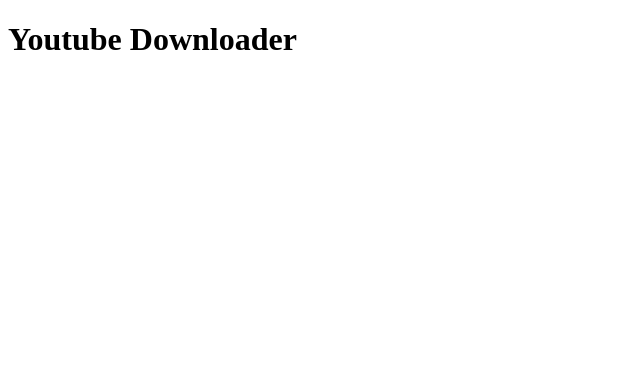
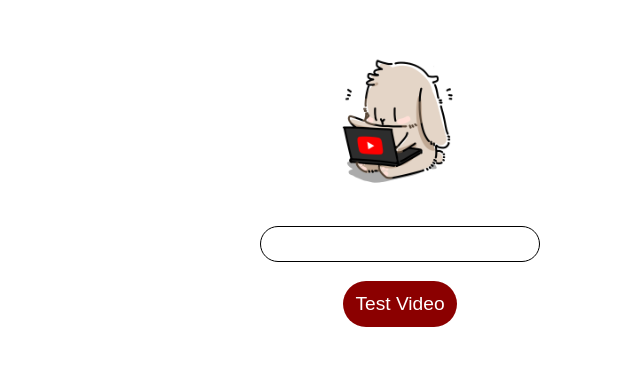
Before and after one commit to shadorki/youtube-downloader, an Electron app: page index.html in a window 800 px wide. Shown: the whole page, without its empty margins (0-640 px from the left). Drawn offline with Linux system fonts and the light colour scheme.

Commit message:
complete initial commit

```diff
--- /dev/null
+++ b/assets/css/styles.css
@@ -0,0 +1,39 @@
+.container {
+  display: flex;
+  justify-content: center;
+}
+.app-logo-container {
+  text-align: center;
+}
+.app-logo {
+  height: 150px;
+  margin-top: 2rem;
+}
+.url-input {
+  border-radius: 20px;
+  border-style: none;
+  border: 1px solid black;
+  font-size: 1.3rem;
+  padding: 5px;
+}
+.youtube-search-form {
+  display: flex;
+  flex-direction: column;
+  margin-top: 2rem;
+}
+.search-button-container {
+  margin-top: 1.2rem;
+  text-align: center;
+}
+.search-button {
+  border-style: none;
+  font-size: 1.2rem;
+  border-radius: 25px;
+  padding: 12px;
+  background-color: darkred;
+  color: white;
+}
+.search-button:hover {
+  background-color: red;
+  cursor: pointer;
+}
--- a/index.html
+++ b/index.html
@@ -3,11 +3,23 @@
 <head>
   <meta charset="UTF-8">
   <meta name="viewport" content="width=device-width, initial-scale=1.0">
+  <link rel="stylesheet" href="./assets/css/styles.css">
   <title>Youtube Downloader</title>
 </head>
 <body>
-    <h1>
-      Youtube Downloader
-    </h1>
+  <div class="container">
+    <div class="download-container">
+      <div class="app-logo-container">
+      <img src="./assets/images/logo-youtube.png" class="app-logo" />
+      </div>
+      <form class="youtube-search-form">
+        <input class="url-input" type="text" />
+        <div class="search-button-container">
+          <button type="submit" class="search-button">Test Video</button>
+        </div>
+      </form>
+    </div>
+  </div>
+  <script src="./assets/js/main.js"></script>
 </body>
 </html>
--- a/package.json
+++ b/package.json
@@ -20,5 +20,7 @@
   "dependencies": {
     "electron": "^8.0.1"
   },
-  "devDependencies": {}
+  "devDependencies": {
+    "electron-reload": "^1.5.0"
+  }
 }
```
Also changed, not shown: index.js (+10 -1 lines), assets/images/logo-youtube.png (added), assets/js/main.js (added), 1 other file.
